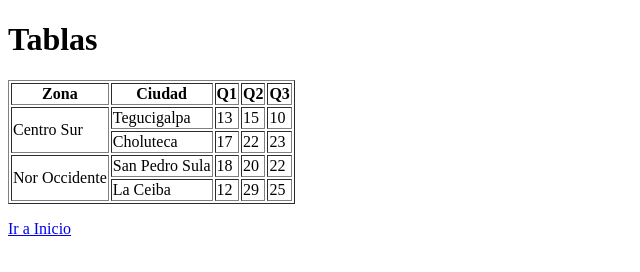
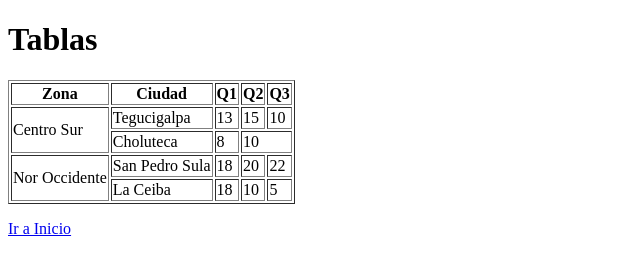
Before and after one commit to dbvd28/pw1_202403_s, a plain HTML site: page tablas.html in a window 1280 px wide. Shown: the full height of the page, 0-640 px from the left. Drawn offline with Linux system fonts and the light colour scheme.

Commit message:
Se hace la estructura de una tabla con informacion

```diff
--- a/tablas.html
+++ b/tablas.html
@@ -32,9 +32,8 @@
         </tr>
         <tr>
             <td>Choluteca</td>
-            <td>17</td>
-            <td>22</td>
-            <td>23</td>
+            <td>8</td>
+            <td colspan="2">10</td>
         </tr>
         <tr>
             <td rowspan="2">Nor Occidente</td>
@@ -45,9 +44,9 @@
         </tr>
         <tr>
             <td>La Ceiba</td>
-            <td>12</td>
-            <td>29</td>
-            <td>25</td>
+            <td>18</td>
+            <td>10</td>
+            <td>5</td>
         </tr>
 
     </table>
```
